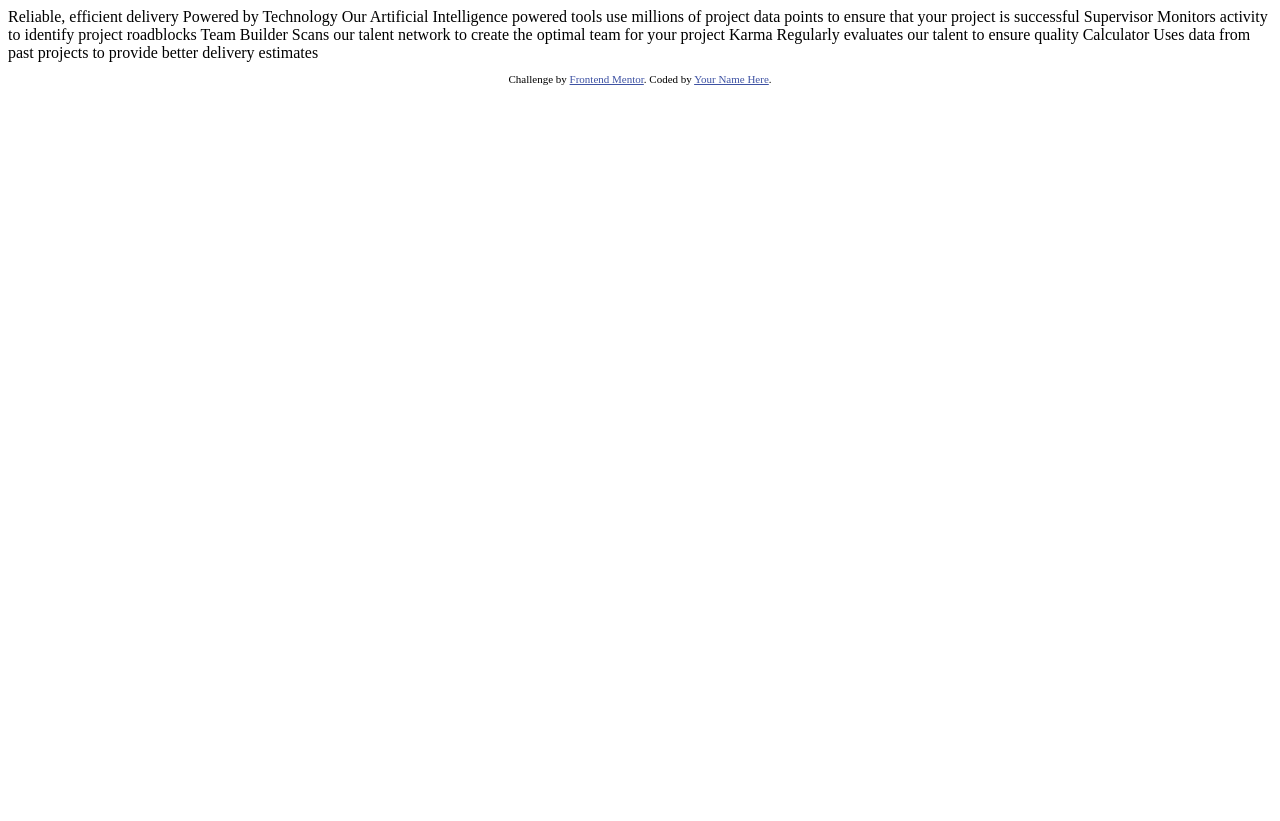
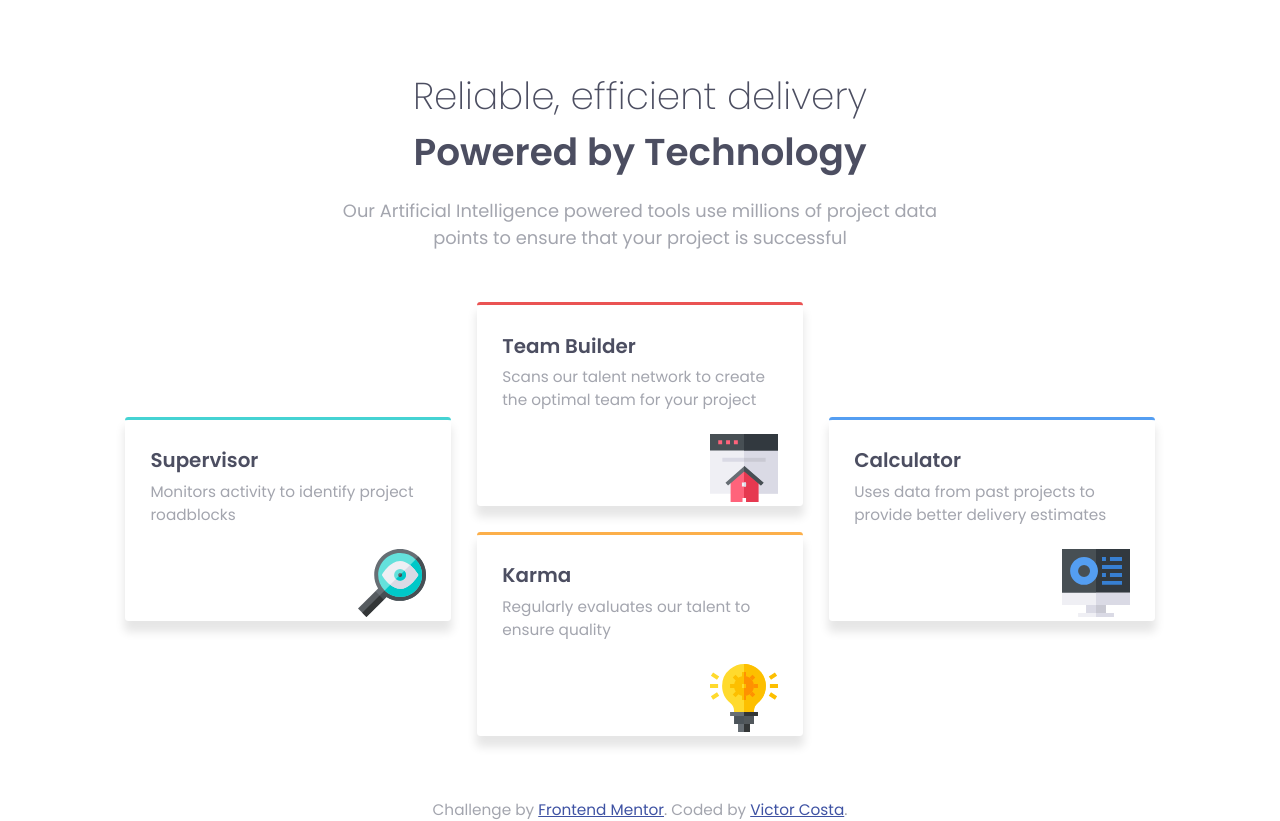
Before and after one commit to victoragcosta/FM-four_card_feature_section, a plain HTML site: page index.html in a window 1280 px wide. Before the commit the page ends 800 px from the top, so only its background shows below. Drawn offline with Linux system fonts and the light colour scheme.

Commit message:
Challenge completed

```diff
--- a/index.html
+++ b/index.html
@@ -1,44 +1,79 @@
 <!DOCTYPE html>
 <html lang="en">
   <head>
-  <meta charset="UTF-8">
-  <meta name="viewport" content="width=device-width, initial-scale=1.0"> <!-- displays site properly based on user's device -->
+    <meta charset="UTF-8" />
+    <!-- displays site properly based on user's device -->
+    <meta name="viewport" content="width=device-width, initial-scale=1.0" />
 
-  <link rel="icon" type="image/png" sizes="32x32" href="./images/favicon-32x32.png">
+    <!-- Website icon -->
+    <link
+      rel="icon"
+      type="image/png"
+      sizes="32x32"
+      href="./images/favicon-32x32.png"
+    />
 
     <title>Frontend Mentor | Four card feature section</title>
 
-  <!-- Feel free to remove these styles or customise in your own stylesheet 👍 -->
-  <style>
-    .attribution { font-size: 11px; text-align: center; }
-    .attribution a { color: hsl(228, 45%, 44%); }
-  </style>
+    <!-- Fonts -->
+    <!-- Poppins (200, 400, 600) (regular and italic) -->
+    <link
+      href="https://fonts.googleapis.com/css2?family=Poppins:ital,wght@0,200;0,400;0,600;1,200;1,400;1,600&display=swap"
+      rel="stylesheet"
+    />
+    <!-- /Fonts -->
+
+    <!-- Stylesheets -->
+    <link rel="stylesheet" href="style.css" />
+    <!-- /Stylesheets -->
   </head>
   <body>
+    <h1>Reliable, efficient delivery</h1>
+    <h1 class="bold">Powered by Technology</h1>
+    <h4>
+      Our Artificial Intelligence powered tools use millions of project data
+      points to ensure that your project is successful
+    </h4>
 
-  Reliable, efficient delivery
-  Powered by Technology
+    <div class="cards-grid">
+      <div class="card top-border-cyan">
+        <h3>Supervisor</h3>
+        <p>Monitors activity to identify project roadblocks</p>
+        <div class="spacer"></div>
+        <img src="images/icon-supervisor.svg" alt="Supervisor" />
+      </div>
 
-  Our Artificial Intelligence powered tools use millions of project data points
-  to ensure that your project is successful
+      <div class="card top-border-red">
+        <h3>Team Builder</h3>
+        <p>
+          Scans our talent network to create the optimal team for your project
+        </p>
+        <div class="spacer"></div>
+        <img src="images/icon-team-builder.svg" alt="Supervisor" />
+      </div>
 
-  Supervisor
-  Monitors activity to identify project roadblocks
+      <div class="card top-border-orange">
+        <h3>Karma</h3>
+        <p>Regularly evaluates our talent to ensure quality</p>
+        <div class="spacer"></div>
+        <img src="images/icon-karma.svg" alt="Supervisor" />
+      </div>
 
-  Team Builder
-  Scans our talent network to create the optimal team for your project
+      <div class="card top-border-blue">
+        <h3>Calculator</h3>
+        <p>Uses data from past projects to provide better delivery estimates</p>
+        <div class="spacer"></div>
+        <img src="images/icon-calculator.svg" alt="Supervisor" />
+      </div>
+    </div>
 
-  Karma
-  Regularly evaluates our talent to ensure quality
-
-  Calculator
-  Uses data from past projects to provide better delivery estimates
-
-
+    <!-- Credits -->
     <footer>
       <p class="attribution">
-      Challenge by <a href="https://www.frontendmentor.io?ref=challenge" target="_blank">Frontend Mentor</a>.
-      Coded by <a href="#">Your Name Here</a>.
+        Challenge by
+        <a href="https://www.frontendmentor.io?ref=challenge" target="_blank"
+          >Frontend Mentor</a
+        >. Coded by <a href="#">Victor Costa</a>.
       </p>
     </footer>
   </body>
--- /dev/null
+++ b/style.css
@@ -0,0 +1,238 @@
+/*
+
+Table of Contents
+1. Global Variables
+  1.1 Colors
+  1.2 Device Sizes
+2. Typography
+3. Layout
+  3.1 Cards
+  3.2 Footer
+4. Tablet Media Query
+  4.1 Headers
+  4.2 Cards
+5. Desktop Media Query
+  5.1 Body
+  5.2 Cards
+  5.3 Footer
+
+*/
+
+/* 1. Global Variables */
+:root {
+  /* 1.1 Colors */
+  --clr-red: hsl(0, 78%, 62%);
+  --clr-cyan: hsl(180, 62%, 55%);
+  --clr-orange: hsl(34, 97%, 64%);
+  --clr-blue: hsl(212, 86%, 64%);
+  --clr-very-dark-blue: hsl(234, 12%, 34%);
+  --clr-grayish-blue: hsl(229, 6%, 66%);
+  --clr-very-light-gray: hsl(0, 0%, 98%);
+
+  /* 1.2 Device Sizes */
+  --size-mobile: 375px;
+  --size-desktop: 1440px;
+  --size-sm: 480px; /* Smartphones */
+  --size-md: 768px; /* Tablets */
+  --size-lg: 992px; /* Small screen computers */
+  --size-xl: 1200px; /* Big screen computers */
+}
+
+/* 2. Typography */
+:root {
+  font-size: 15px;
+  font-family: "Poppins", sans-serif;
+  font-weight: 400;
+  color: var(--clr-grayish-blue);
+}
+
+h1,
+h2,
+h3,
+h4,
+h5,
+h6,
+p {
+  /* Remove all margins to avoid dealing with defaults */
+  margin: 0;
+}
+
+h1 {
+  color: var(--clr-very-dark-blue);
+  font-weight: 200;
+  font-size: 1.7rem;
+  text-align: center;
+}
+h3 {
+  color: var(--clr-very-dark-blue);
+  margin: 0 0 0.25em;
+}
+h4 {
+  font-weight: 400;
+  font-size: 1.05rem;
+  text-align: center;
+  margin: 1rem auto 3rem;
+  max-width: 35em;
+}
+p {
+  font-weight: 400;
+  margin: 0 0 1.5em;
+}
+
+.bold {
+  font-weight: 600;
+}
+
+/* 3. Layout */
+* {
+  box-sizing: border-box;
+}
+
+body {
+  margin: 0;
+  padding: 4rem 2rem 5rem;
+}
+
+.spacer {
+  /* Useful for flex layouts */
+  flex: 1;
+}
+
+/* 3.1 Cards */
+.cards-grid {
+  display: grid;
+  gap: 1.5rem;
+
+  max-width: 25em;
+  width: 100%;
+  margin: 0 auto;
+  min-height: min-content;
+}
+
+.card {
+  --size-top-border: 0.2em;
+
+  background-color: white;
+  box-shadow: 0 10px 10px 1px rgba(0, 0, 0, 0.1);
+  border-top: var(--size-top-border) solid black;
+  border-radius: var(--size-top-border);
+  margin: 0 auto;
+  padding: 1.5em;
+  width: 100%;
+  min-height: 12em;
+  overflow: hidden;
+
+  display: flex;
+  flex-direction: column;
+}
+.card p {
+  font-size: 0.9rem;
+}
+.card img {
+  height: 3em;
+  width: 3em;
+  display: block;
+  align-self: flex-end;
+}
+
+.top-border-cyan {
+  border-top-color: var(--clr-cyan);
+}
+.top-border-red {
+  border-top-color: var(--clr-red);
+}
+.top-border-orange {
+  border-top-color: var(--clr-orange);
+}
+.top-border-blue {
+  border-top-color: var(--clr-blue);
+}
+
+/* 3.2 Footer */
+footer {
+  display: block;
+  margin: 4em auto 0;
+}
+.attribution {
+  font-size: 0.75rem;
+  text-align: center;
+  margin-bottom: 0;
+}
+.attribution a {
+  color: hsl(228, 45%, 44%);
+}
+
+/* 4. Tablet Media Query */
+@media (min-width: 768px) {
+  /* If bigger than a smartphone */
+
+  /* 4.1 Header */
+  h1 {
+    font-size: 2.2rem;
+  }
+
+  /* 4.2 Cards */
+  .cards-grid {
+    grid-template-columns: repeat(2, 1fr);
+    grid-template-rows: repeat(2, 1fr);
+
+    max-width: 55em;
+  }
+}
+
+/* 5. Desktop Media Query */
+@media (min-width: 1200px) {
+  /* If bigger than a tablet */
+
+  /* 5.1 Body */
+  :root {
+    font-size: 17px;
+  }
+  body {
+    position: relative;
+  }
+
+  /* 5.2 Cards */
+  .cards-grid {
+    grid-auto-flow: column;
+    grid-template-columns: repeat(3, 1fr);
+    grid-template-rows: repeat(4, auto);
+
+    max-width: 85%;
+    margin: 0 auto;
+    height: calc(100vh - 23rem);
+  }
+
+  .card {
+    margin: 0;
+    max-width: 100%;
+  }
+
+  .card img {
+    height: 4em;
+    width: 4em;
+  }
+
+  .top-border-red,
+  .top-border-orange {
+    /* Position Team Builder and Karma on the grid */
+    grid-row: span 2;
+  }
+
+  .top-border-cyan,
+  .top-border-blue {
+    /* Position Supervisor and Calculator on the grid */
+    grid-row: 2 / span 2;
+  }
+
+  /* 5.3 Footer */
+  footer {
+    position: absolute;
+    bottom: 0;
+    left: 0;
+    width: 100%;
+  }
+  .attribution {
+    font-size: 0.9rem;
+  }
+}
```
Lines whose indentation alone changed are shown as unchanged.
